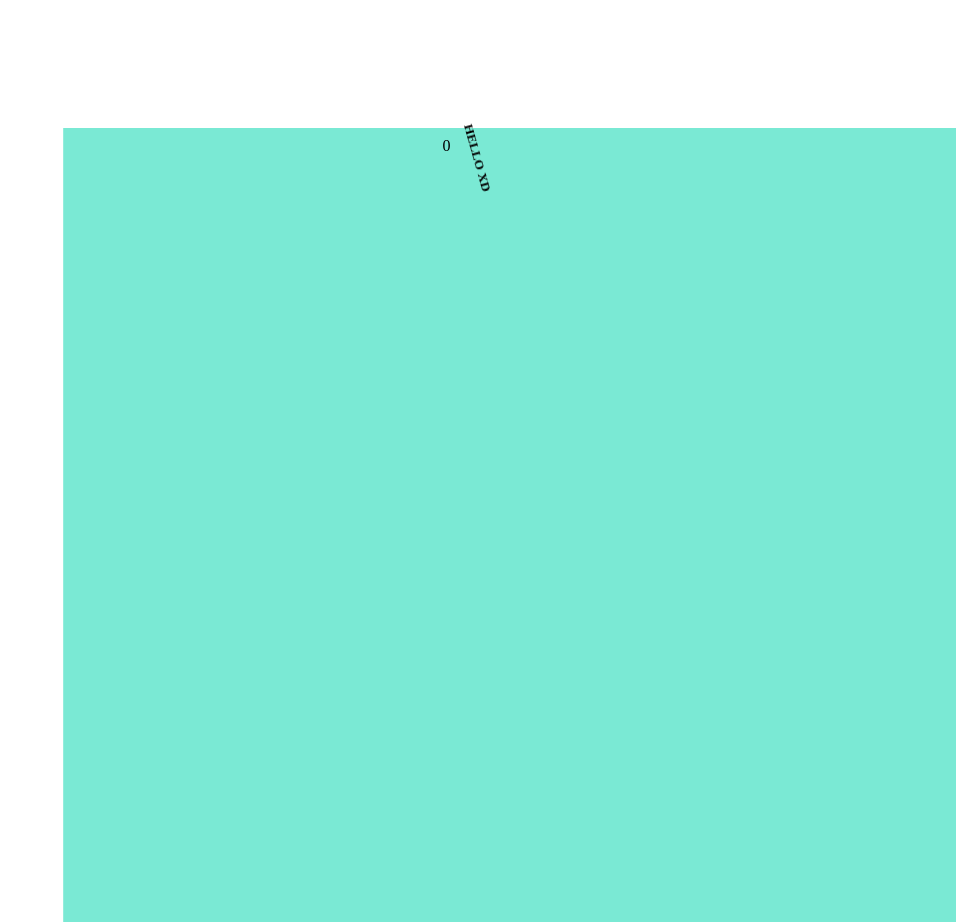
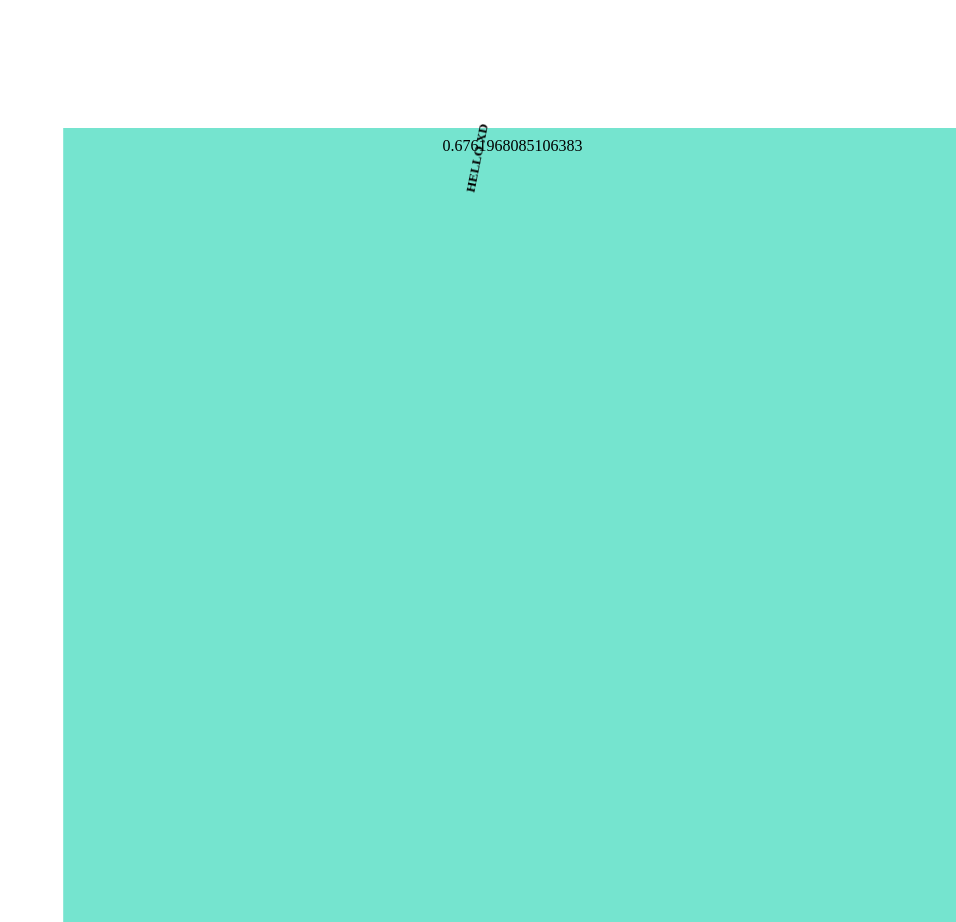
Before and after one commit to zJaaal/react-scroll-utilities, a React (Vite) app: page / in a window 1280 px wide. Shown: the part 880-1802 px from the top of the page, without its empty margins (324-1280 px from the left). Built offline with nearby package versions, Linux system fonts and the light colour scheme.

Commit message:
Adapted code to the new functionality

```diff
--- a/src/App.tsx
+++ b/src/App.tsx
@@ -4,13 +4,7 @@ import useProximity from "./hooks/useProximity";
 function App() {
   const ref = useRef<HTMLDivElement>(null);
 
-  const [element, setElement] = useState<HTMLDivElement | null>(null);
-
-  const proximity = useProximity(element);
-
-  useLayoutEffect(() => {
-    if (ref.current) setElement(ref.current);
-  }, []);
+  const proximity = useProximity(ref);
 
   return <div ref={ref}>{proximity}</div>;
 }
--- a/src/components/Render.tsx
+++ b/src/components/Render.tsx
@@ -4,13 +4,7 @@ import useProximity from "../hooks/useProximity";
 const Render: FC<any> = ({ children }) => {
   const ref = useRef<HTMLDivElement>(null);
 
-  const [element, setElement] = useState<HTMLDivElement | null>(null);
-
-  const proximity = useProximity(element);
-
-  useLayoutEffect(() => {
-    if (ref.current) setElement(ref.current);
-  }, []);
+  const proximity = useProximity(ref);
 
   return (
     <div ref={ref}>{proximity >= 0 && proximity <= 2 ? children : null}</div>
--- a/src/test-components/BackgroundChange.tsx
+++ b/src/test-components/BackgroundChange.tsx
@@ -20,7 +20,7 @@ const BackgroundChange: FC<any> = ({ children }) => {
   const direction = useDirection();
 
   const ref = useRef<HTMLDivElement>(null);
-  const proximity = useProximity(ref.current);
+  const proximity = useProximity(ref);
 
   useEffect(() => {
     switch (direction) {
```
